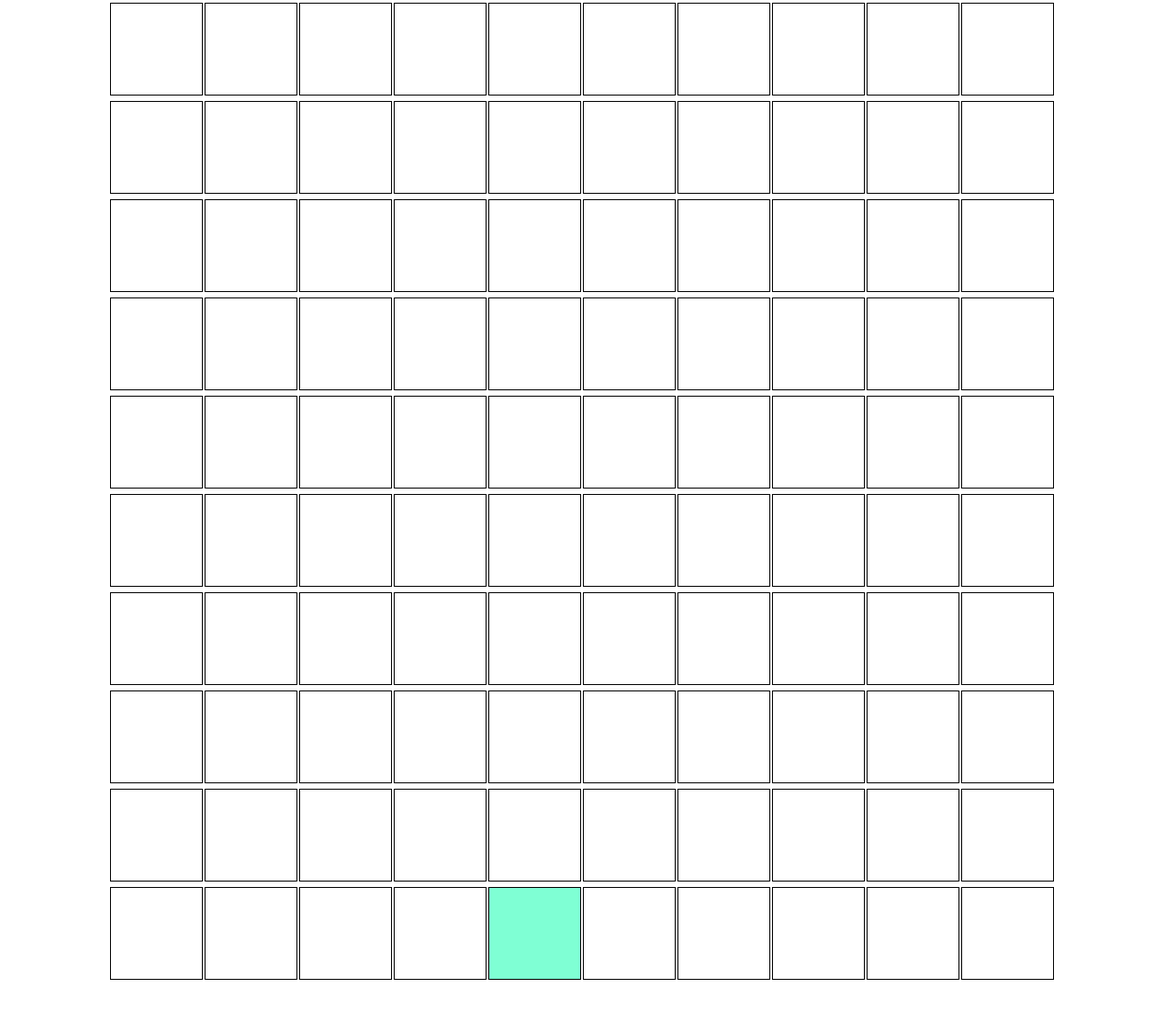
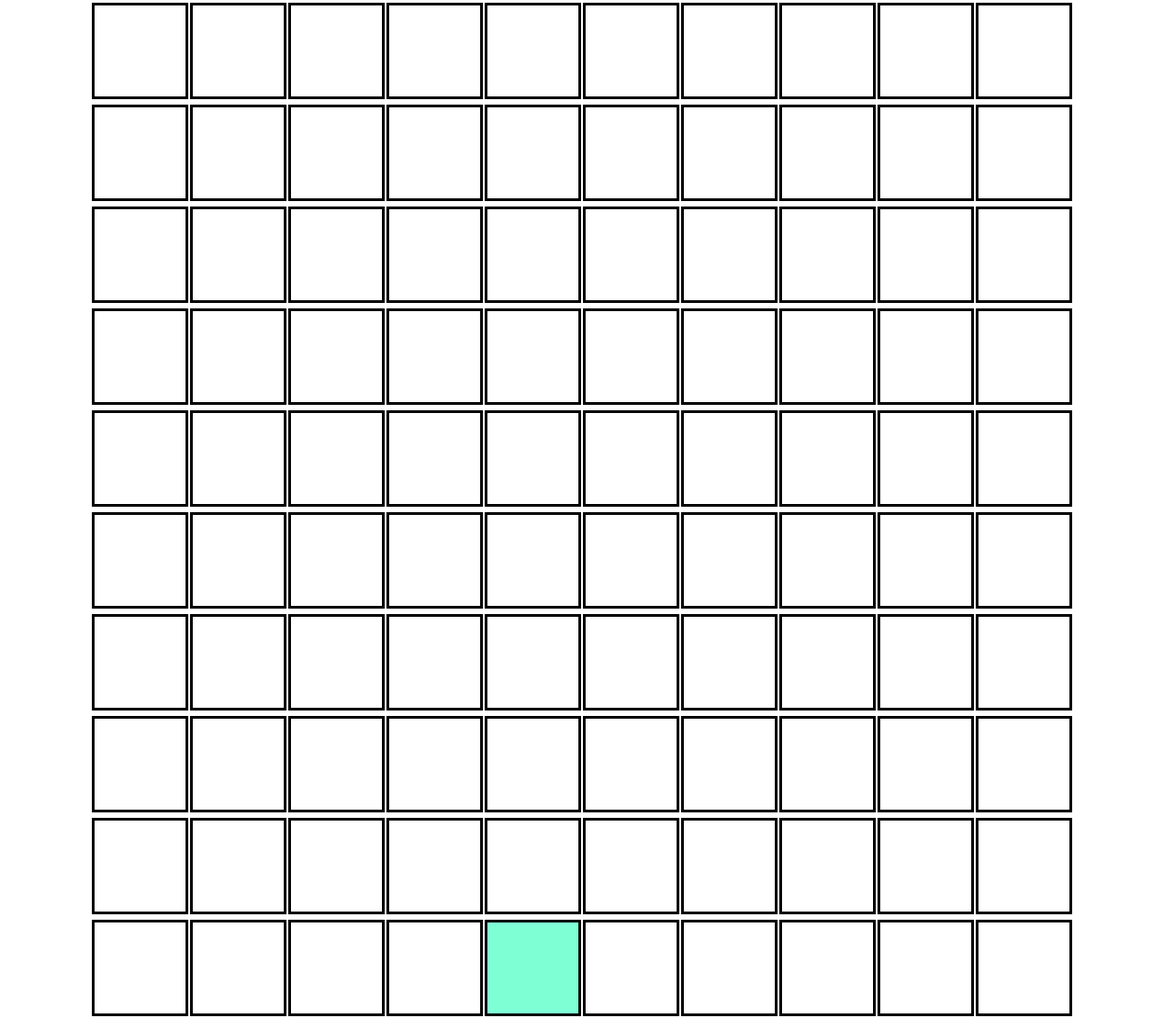
Before and after one commit to JintekiWarrior/galactic-war, a plain HTML site: page index.html in a window 1280 px wide. Shown: the part 6-1136 px from the top of the page at 91% size. Before the commit the page ends 1096 px from the top, so only its background shows below. Drawn offline with nearby package versions, Linux system fonts and the light colour scheme.

Commit message:
Add gameboard

```diff
--- a/assets/css/style.css
+++ b/assets/css/style.css
@@ -8,7 +8,7 @@ body {
   display: inline-block;
   height: 100px;
   width: 100px;
-  border: 1px solid black;
+  border: 3px solid black;
   margin: 1px;
 }
 
--- a/assets/js/script.js
+++ b/assets/js/script.js
@@ -25,13 +25,22 @@ const gameBoard = function() {
 
 gameBoard()
 
-const moveGamePiece = function(gamePiece) {
-  gamePiece.click(function() {
-    $(this).attr('id')
-  })
+const moveGamePiece = function(selected) {
+  const selectedId = selected.id
+  $(selected).toggle(
+    function () {
+      console.log("clicked yellow")
+      $(this).css("borderColor", "yellow")
+    },
+    function () {
+      console.log("clicked black")
+      $(this).css("borderColor", "black")
+    }
+  )
 }
 
 const hero = $("#space-95")
 hero.addClass('hero')
-
-moveGamePiece(hero)
+$(".space-element").click(function(event) {
+  moveGamePiece(event.target)
+})
```
